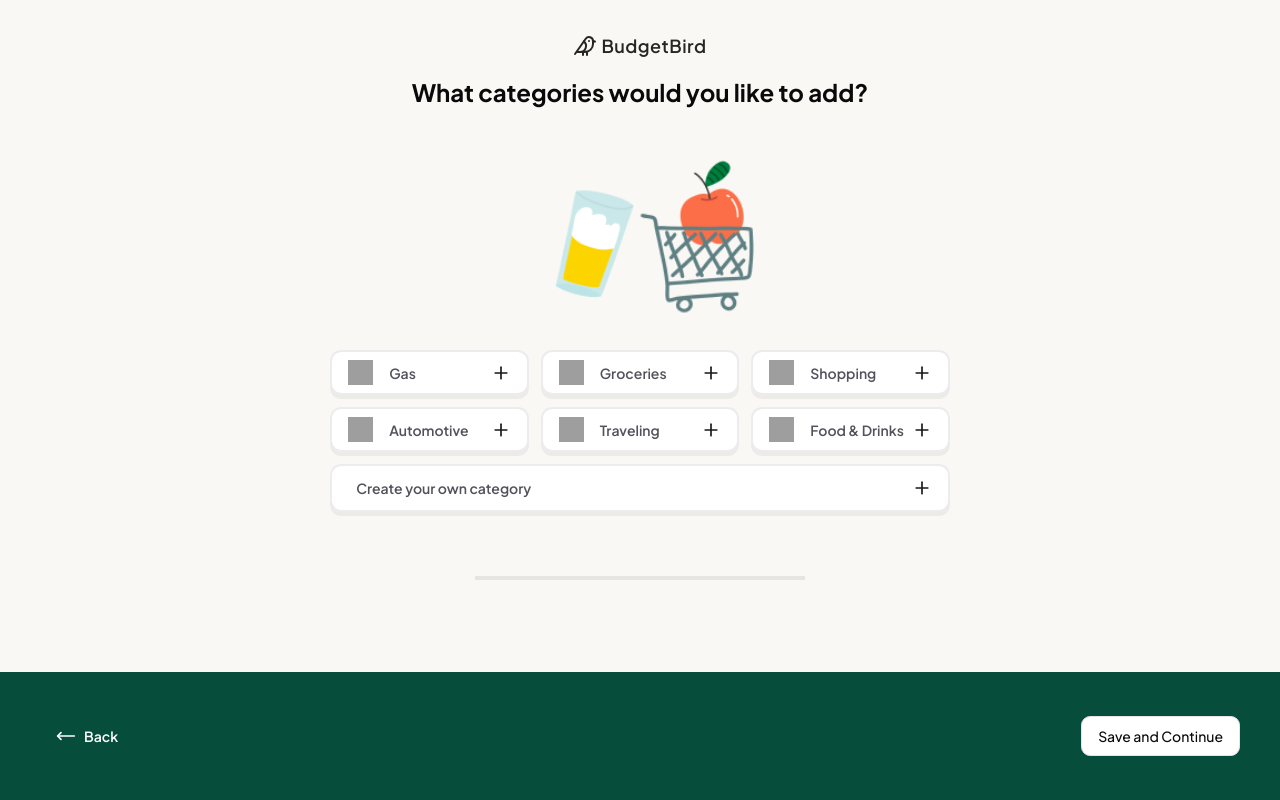
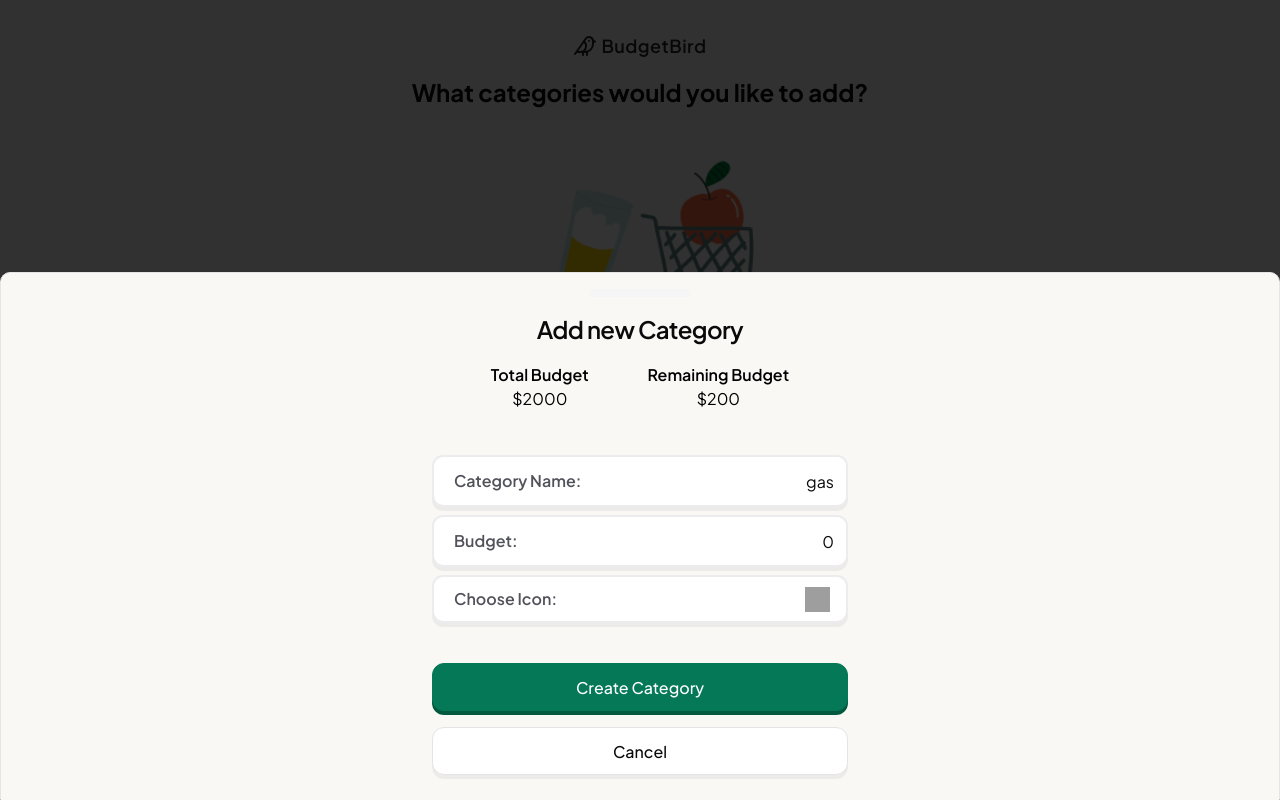
Before and after one commit to Theonlyhamstertoh/budgetbird, a Next.js app: page /onboard/categories in a window 1280 px wide. Both pictures are taken after a click on the button "Gas". Built offline with nearby package versions, Linux system fonts and the light colour scheme; grey boxes are pictures that could not be loaded.

Commit message:
added functionality to creating & editing categories

```diff
--- a/src/app/onboard/categories/page.tsx
+++ b/src/app/onboard/categories/page.tsx
@@ -17,12 +17,14 @@ import {
     DrawerTrigger,
 } from "@/src/components/ui/drawer";
 
-import React, { useState } from "react";
+import React, { use, useState } from "react";
 
 import { Input } from "@/src/components/ui/input";
 import Image from "next/image";
 import { Popover, PopoverContent, PopoverTrigger } from "@/src/components/ui/popover";
 import { CategoryDrawer } from "@/src/components/category-drawer";
+import { useBudgetStore } from "../../store";
+import { EmojiInputField } from "@/src/components/emoji-input-field";
 
 const emojiObject = {
     leafygreen: "1f96c",
@@ -35,9 +37,19 @@ const emojiObject = {
 };
 
 export default function Page() {
-    function handleAddCategoryClick(event: React.MouseEvent<HTMLButtonElement>) {
-        console.log("yo");
+    function handleAddCategoryClick(name: string, emoji: string) {
+        // console.log("yo");
+        setName(name);
+        setEmoji(emoji);
+        setOpenDrawer(true);
     }
+
+    const [openDrawer, setOpenDrawer] = useState(false);
+    const [name, setName] = useState("");
+    const [budget, setBudget] = useState(0);
+    const [emoji, setEmoji] = useState("");
+    const { categories, addCategory } = useBudgetStore(({ categories, addCategory }) => ({ categories, addCategory }));
+
     return (
         <div className="bg-[#FAF8F5] grid grid-rows-[1fr_auto] grid-cols-1 h-screen  ">
             <div className="pt-8 overflow-y-scroll pb-28">
@@ -46,65 +58,120 @@ export default function Page() {
                     <div className=" text-2xl font-bold   my-4">What categories would you like to add?</div>
                     <Image alt="Grocery Cart Banner" className="my-8" width="250" height="250" src="/grocerycart.png" />
                     <div className="grid md:grid-cols-3 p-15 gap-3 w-full">
-                        <AddCategoryButton emoji={emojiObject.fuelpump} label="Gas" onClick={handleAddCategoryClick} />
+                        <AddCategoryButton
+                            emoji={emojiObject.fuelpump}
+                            label="Gas"
+                            name="gas"
+                            onClick={handleAddCategoryClick}
+                        />
+
                         <AddCategoryButton
                             emoji={emojiObject.leafygreen}
                             label="Groceries"
+                            name="groceries"
                             onClick={handleAddCategoryClick}
                         />
+
                         <AddCategoryButton
                             emoji={emojiObject.shoppingbag}
                             label="Shopping"
+                            name="shopping"
                             onClick={handleAddCategoryClick}
                         />
+
                         <AddCategoryButton
                             emoji={emojiObject.car}
                             label="Automotive"
+                            name="automotive"
                             onClick={handleAddCategoryClick}
                         />
+
                         <AddCategoryButton
                             emoji={emojiObject.airplane}
-                            label="Traveling"
+                            label="traveling"
+                            name="traveling"
                             onClick={handleAddCategoryClick}
                         />
+
                         <AddCategoryButton
                             emoji={emojiObject.clinkingbeermugs}
                             label="Food & Drinks"
+                            name="food & drinks"
                             onClick={handleAddCategoryClick}
                         />
-
                         <div className="col-span-3">
-                            <CategoryDrawer>
                             <AddCategoryButton
                                 label="Create your own category"
-                                    className=" py-3"
+                                name=""
+                                className="py-3"
                                 onClick={handleAddCategoryClick}
                             />
-                            </CategoryDrawer>
                         </div>
                     </div>
 
                     <div className="w-[330px] h-[0px] border-2 border-stone-200 mt-16 mb-8"></div>
                     <div className=" grid md:grid-cols-3 gap-10 pb-8">
                         {/* MAP ARRAY HERE */}
-
-                        {/* <BudgetCardWithoutProgressBar category="Automotive" budget={300} spent={0} emoji={"/car.png"} />
+                        {categories.map((c) => (
                             <BudgetCardWithoutProgressBar
-                            category="Dancing"
-                            budget={200}
+                                key={c.id}
+                                id={c.id}
+                                category={c.name}
+                                budget={c.budget}
                                 spent={0}
-                            emoji={"/woman-dancing.png"}
+                                emoji={c.emoji}
                             />
-                        <BudgetCardWithProgressBar
-                            category="Gas"
-                            budget={200}
-                            spent={10}
-                            emoji={emojiObject.fuelpump}
-                        /> */}
+                        ))}
                     </div>
                 </div>
             </div>
 
+            <Drawer onOpenChange={setOpenDrawer} open={openDrawer}>
+                <DrawerContent className="bg-[#FAF8F5] flex justify-center items-center">
+                    <DrawerHeader className="max-w-md w-full ">
+                        <DrawerTitle className="text-2xl text-center">Add new Category</DrawerTitle>
+                        <DrawerDescription>
+                            <div className="flex justify-evenly my-3">
+                                <div className="text-center">
+                                    <div className="text-base font-semibold  text-black">Total Budget</div>
+                                    <div className="text-base  text-black">$2000</div>
+                                </div>
+                                <div className="text-center">
+                                    <div className="text-base font-semibold  text-black">Remaining Budget</div>
+                                    <div className="text-base  text-black">$200</div>
+                                </div>
+                            </div>
+                        </DrawerDescription>
+                    </DrawerHeader>
+                    <DrawerFooter className="max-w-md w-full">
+                        {/* <Button className="w-full">Save</Button> */}
+                        <InputField label="Category Name" value={name} setValue={setName} />
+                        <InputField label="Budget" value={budget} setValue={setBudget} />
+                        <EmojiInputField label="Choose Icon" emoji={emoji} setEmoji={setEmoji} />
+                        <button
+                            onClick={() => {
+                                addCategory(name, emoji, budget);
+                                setOpenDrawer(false);
+                                setName("");
+                                setBudget(0);
+                                setEmoji("");
+                            }}
+                            className="rounded-xl h-12 py-3 mt-8 bg-emerald-700 border-[1.5px] border-emerald-700 text-white font-medium"
+                            style={{ boxShadow: "0px 4px 0px 0 #03593e" }}
+                        >
+                            Create Category
+                        </button>
+                        <DrawerClose>
+                            <button
+                                className="rounded-xl h-12 py-3 my-2 w-full bg-white border-[1.5px] font-medium border-zinc-200"
+                                style={{ boxShadow: "0px 4px 0px 0 rgba(0,0,0,0.05)" }}
+                            >
+                                Cancel
+                            </button>
+                        </DrawerClose>
+                    </DrawerFooter>
+                </DrawerContent>
+            </Drawer>
             <OnboardingBar prevHref="/onboard/income" nextHref="/onboard/completion" />
         </div>
     );
--- a/src/app/store.ts
+++ b/src/app/store.ts
@@ -29,6 +29,7 @@ export const useBudgetStore = create<BudgetState>()((set) => ({
     addCategory: (name, emoji, budget) =>
         set((state) => {
             const newCategory: CategoryProps = { name, emoji, budget, id: crypto.randomUUID() };
+            console.log(newCategory);
             return { categories: [...state.categories, newCategory] };
         }),
     editCategory: (name, emoji, budget, id) =>
--- a/src/components/budget-progress.tsx
+++ b/src/components/budget-progress.tsx
@@ -1,12 +1,26 @@
 "use client";
-import React from "react";
+import React, { useState } from "react";
 import { Progress } from "./ui/progress";
 import { Edit, PencilIcon } from "lucide-react";
 import { Emoji, EmojiStyle } from "emoji-picker-react";
+import {
+    DrawerClose,
+    DrawerContent,
+    DrawerDescription,
+    Drawer,
+    DrawerFooter,
+    DrawerHeader,
+    DrawerTitle,
+    DrawerTrigger,
+} from "@/src/components/ui/drawer";
+import InputField from "./input-field";
+import { EmojiInputField } from "./emoji-input-field";
+import { useBudgetStore } from "../app/store";
 
 type BudgetProps = {
     category: string;
     budget: number;
+    id: string;
     spent: number;
     emoji: string;
 };
@@ -17,7 +31,7 @@ type BudgetProps = {
  * @returns budget state with progress bar.
  *
  */
-function BudgetCardWithProgressBar({ category, budget, spent, emoji }: BudgetProps) {
+function BudgetCardWithProgressBar({ category, id, budget, spent, emoji }: BudgetProps) {
     const percentageSpent = Math.min((spent / budget) * 100, 1);
 
     return (
@@ -41,8 +55,16 @@ function BudgetCardWithProgressBar({ category, budget, spent, emoji }: BudgetPro
     );
 }
 
-function BudgetCardWithoutProgressBar({ category, budget, spent, emoji }: BudgetProps) {
-    const percentageSpent = (spent / budget) * 100;
+function BudgetCardWithoutProgressBar(props: BudgetProps) {
+    const percentageSpent = (props.spent / props.budget) * 100;
+
+    const [openDrawer, setOpenDrawer] = useState(false);
+
+    const [name, setName] = useState(props.category);
+    const [budget, setBudget] = useState(props.budget);
+    const [emoji, setEmoji] = useState(props.emoji);
+
+    const [editCategory, removeCategory] = useBudgetStore((state) => [state.editCategory, state.removeCategory]);
 
     return (
         <div
@@ -51,9 +73,58 @@ function BudgetCardWithoutProgressBar({ category, budget, spent, emoji }: Budget
         >
             <div className=" flex justify-between">
                 <Emoji unified={emoji} emojiStyle={EmojiStyle.TWITTER} size={25} />
-                <Edit className="size-5 text-stone-500" />
+                <Drawer open={openDrawer} onOpenChange={setOpenDrawer}>
+                    <DrawerTrigger>
+                        <Edit className="size-5 text-stone-500" />
+                    </DrawerTrigger>
+                    <DrawerContent className="bg-[#FAF8F5] flex justify-center items-center">
+                        <DrawerHeader className="max-w-md w-full ">
+                            <DrawerTitle className="text-2xl text-center">Add new Category</DrawerTitle>
+                            <DrawerDescription>
+                                <div className="flex justify-evenly my-3">
+                                    <div className="text-center">
+                                        <div className="text-base font-semibold  text-black">Total Budget</div>
+                                        <div className="text-base  text-black">$2000</div>
+                                    </div>
+                                    <div className="text-center">
+                                        <div className="text-base font-semibold  text-black">Remaining Budget</div>
+                                        <div className="text-base  text-black">$200</div>
+                                    </div>
+                                </div>
+                            </DrawerDescription>
+                        </DrawerHeader>
+                        <DrawerFooter className="max-w-md w-full">
+                            {/* <Button className="w-full">Save</Button> */}
+                            <InputField label="Category Name" value={name} setValue={setName} />
+                            <InputField label="Budget" value={budget} setValue={setBudget} />
+                            <EmojiInputField label="Choose Icon" emoji={emoji} setEmoji={setEmoji} />
+                            <button
+                                onClick={() => {
+                                    editCategory(name, emoji, budget, props.id);
+                                    setOpenDrawer(false);
+                                }}
+                                className="rounded-xl h-12 py-3 mt-8 bg-emerald-700 border-[1.5px] border-emerald-700 text-white font-medium"
+                                style={{ boxShadow: "0px 4px 0px 0 #03593e" }}
+                            >
+                                Edit Category
+                            </button>
+
+                            <DrawerClose>
+                                <button
+                                    className="rounded-xl h-12 py-3 my-2 w-full bg-white border-[1.5px] font-medium border-zinc-200"
+                                    style={{ boxShadow: "0px 4px 0px 0 rgba(0,0,0,0.05)" }}
+                                >
+                                    Cancel
+                                </button>
+                            </DrawerClose>
+                            <button className="text-red-400 mt-6" onClick={() => removeCategory(props.id)}>
+                                Remove Category
+                            </button>
+                        </DrawerFooter>
+                    </DrawerContent>
+                </Drawer>
             </div>
-            <h3 className="category text-justify text-zinc-600 text-xl font-semibold pt-3">{category}</h3>
+            <h3 className="category text-justify text-zinc-600 text-xl font-semibold pt-3">{name}</h3>
             <p className="info text-sm text-justify font-medium text-zinc-600 mb-8">Budget: ${budget}</p>
             <div className="progress-bar-container">
                 <div className="w-[194px] h-2 bg-stone-200 rounded-3xl" />
--- a/src/components/category-add-button.tsx
+++ b/src/components/category-add-button.tsx
@@ -10,13 +10,14 @@ type AddCategoryButtonProps = {
     emoji?: string;
     className?: string;
     label: string;
-    onClick: (e: React.MouseEvent<HTMLButtonElement>) => void;
+    name: string;
+    onClick: (name: string, emoji: string) => void;
 };
 
-function AddCategoryButton({ emoji, label, onClick, className }: AddCategoryButtonProps) {
+function AddCategoryButton({ emoji = "", label, name, onClick, className }: AddCategoryButtonProps) {
     return (
         <Button
-            onClick={onClick}
+            onClick={() => onClick(name, emoji)}
             variant={"secondary"}
             className={cn(
                 "bg-white h-fit w-full p-2 px-4 border-2 border-zinc-200/70 rounded-lg flex items-center justify-between",
--- a/src/components/category-drawer.tsx
+++ b/src/components/category-drawer.tsx
@@ -11,10 +11,17 @@ import {
     DrawerTrigger,
 } from "@/src/components/ui/drawer";
 
-import React, { useState } from "react";
+import React, { use, useState } from "react";
 import { EmojiInputField } from "./emoji-input-field";
+import { useBudgetStore } from "../app/store";
 
-export function CategoryDrawer({ children }: { children: React.ReactNode }) {
+export function CategoryDrawer({ open, children }: { open?: boolean; children: React.ReactNode }) {
+    const [name, setName] = useState("");
+    const [budget, setBudget] = useState(0);
+    const [emoji, setEmoji] = useState("");
+
+    const addCategory = useBudgetStore((state) => state.addCategory);
+
     return (
         <Drawer>
             <DrawerTrigger className="w-full">{children}</DrawerTrigger>
@@ -36,10 +43,11 @@ export function CategoryDrawer({ children }: { children: React.ReactNode }) {
                 </DrawerHeader>
                 <DrawerFooter className="max-w-md w-full">
                     {/* <Button className="w-full">Save</Button> */}
-                    <InputField label="Category Name" />
-                    <InputField label="Budget" />
-                    <EmojiInputField label="Choose Icon" />
+                    <InputField label="Category Name" value={name} />
+                    <InputField label="Budget" value={budget} />
+                    <EmojiInputField label="Choose Icon" emoji={emoji} setEmoji={setEmoji} />
                     <button
+                        onClick={() => addCategory(name, emoji, budget)}
                         className="rounded-xl h-12 py-3 mt-8 bg-emerald-700 border-[1.5px] border-emerald-700 text-white font-medium"
                         style={{ boxShadow: "0px 4px 0px 0 #03593e" }}
                     >
--- a/src/components/emoji-input-field.tsx
+++ b/src/components/emoji-input-field.tsx
@@ -4,8 +4,7 @@ import EmojiPicker, { Emoji, EmojiStyle } from "emoji-picker-react";
 import React, { useState } from "react";
 import { Popover, PopoverContent, PopoverTrigger } from "@/src/components/ui/popover";
 
-export function EmojiInputField({ label }: any) {
-    const [emoji, setEmoji] = useState("1f423");
+export function EmojiInputField({ label, setEmoji, emoji }: any) {
     const [active, setActive] = useState(false);
     return (
         <Popover open={active} onOpenChange={(open) => setActive(open)}>
--- a/src/components/input-field.tsx
+++ b/src/components/input-field.tsx
@@ -9,9 +9,10 @@ interface InputFields {
     icon?: string;
     emoji?: string;
     disabled?: boolean;
-    value?: string;
+    value?: string | number;
+    setValue: React.Dispatch<React.SetStateAction<any>>;
 }
-function InputField({ label, icon, emoji, placeholder, disabled, value }: InputFields) {
+function InputField({ label, icon, emoji, placeholder, disabled, value, setValue }: InputFields) {
     return (
         <div
             className="bg-white border-2 pl-3 w-full border-zinc-200/70 rounded-lg flex items-center"
@@ -23,9 +24,10 @@ function InputField({ label, icon, emoji, placeholder, disabled, value }: InputF
                 {label}:
             </label>
             <Input
-                className="border-none placeholder:font-medium placeholder:text-stone-800"
+                className="border-none placeholder:font-medium text-md placeholder:text-stone-800"
                 disabled={disabled}
                 value={value}
+                onChange={(e: React.ChangeEvent<HTMLInputElement>) => setValue(e.target.value)}
                 placeholder={typeof placeholder === "number" ? `$${placeholder.toLocaleString()}` : placeholder}
             />
         </div>
```
Lines whose indentation alone changed are shown as unchanged.
